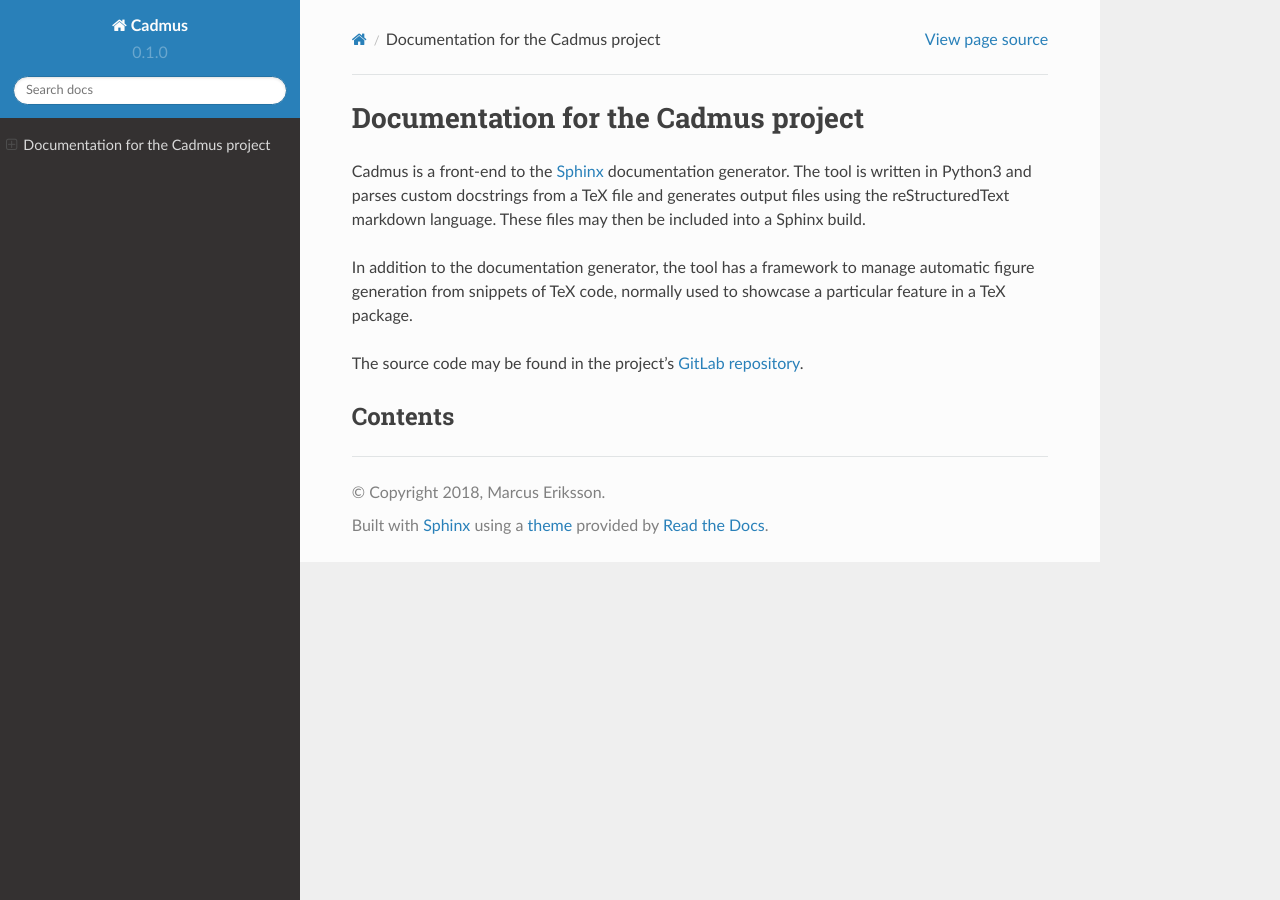
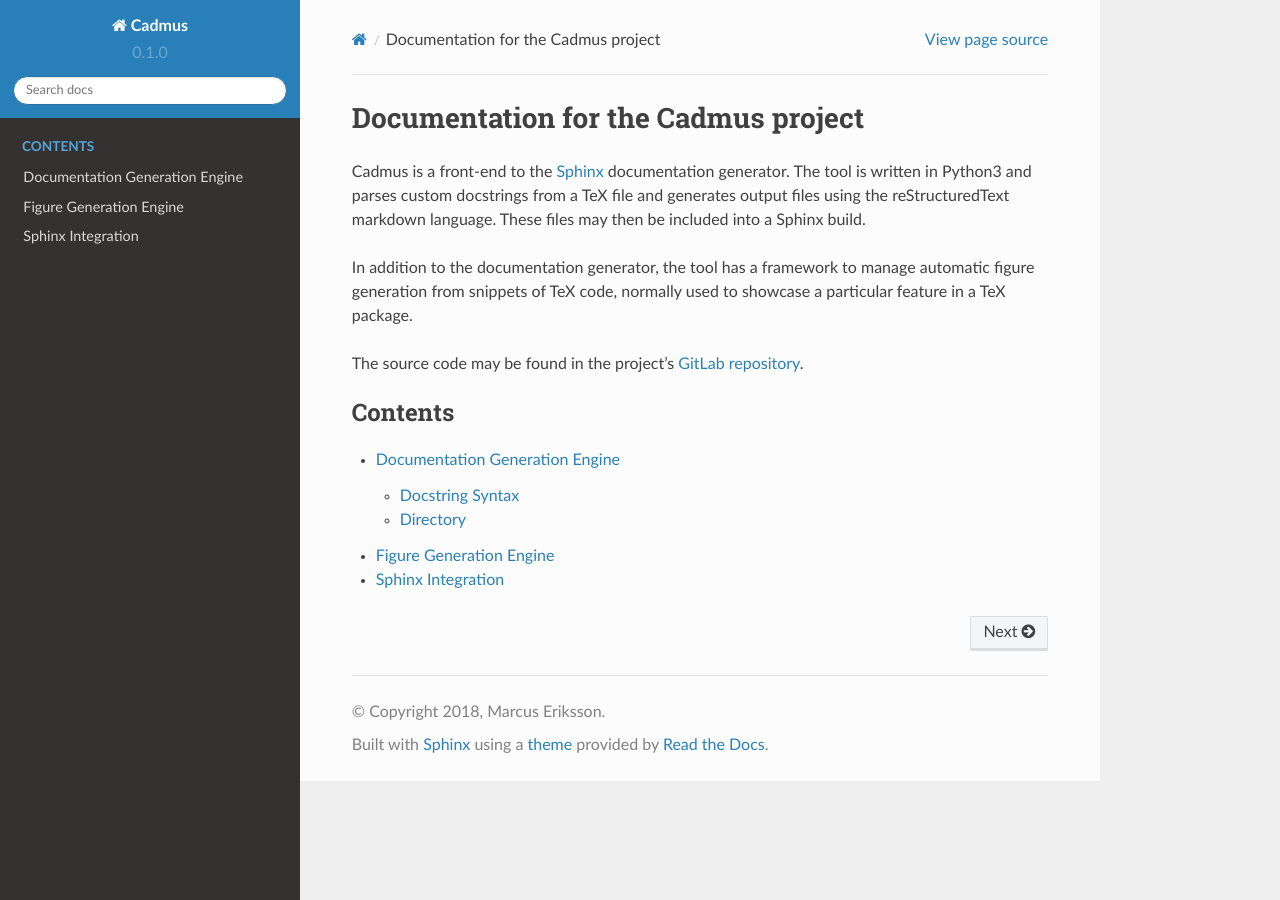
Before and after one commit to sthenic/cadmus, a Sphinx documentation site: the page built from doc/index.rst, in a window 1280 px wide. Built offline with Sphinx 7.4.7 and the Read the Docs theme 2.0.0, drawn with Linux system fonts in a browser that asks for light colours.

Commit message:
Start drafting the project documentation.

```diff
--- /dev/null
+++ b/doc/_source/documentation_generation_engine.rst
@@ -0,0 +1,15 @@
+.. _figgen_engine:
+
+*******************************
+Documentation Generation Engine
+*******************************
+
+The documentation generation engine
+
+.. toctree::
+    :maxdepth: 1
+
+    docstring_syntax.rst
+
+Directory
+=========
--- /dev/null
+++ b/doc/_source/figure_generation_engine.rst
@@ -0,0 +1,5 @@
+.. _docgen_engine:
+
+************************
+Figure Generation Engine
+************************
--- /dev/null
+++ b/doc/_source/sphinx_integration.rst
@@ -0,0 +1,5 @@
+.. _sphinx integration:
+
+******************
+Sphinx Integration
+******************
--- a/doc/index.rst
+++ b/doc/index.rst
@@ -17,9 +17,10 @@ The source code may be found in the project's `GitLab repository`_.
 
 .. _Sphinx: http://www.sphinx-doc.org/
 
-Contents
-========
-
 .. toctree::
    :maxdepth: 2
-   :caption: Contents:
+   :caption: Contents
+
+   _source/documentation_generation_engine.rst
+   _source/figure_generation_engine.rst
+   _source/sphinx_integration.rst
```
Also changed, not shown: doc/_source/docstring_syntax.rst (added, +48 -0 lines).
